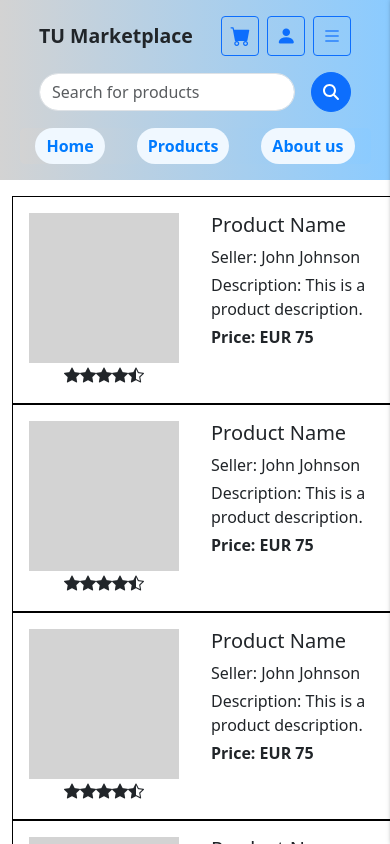
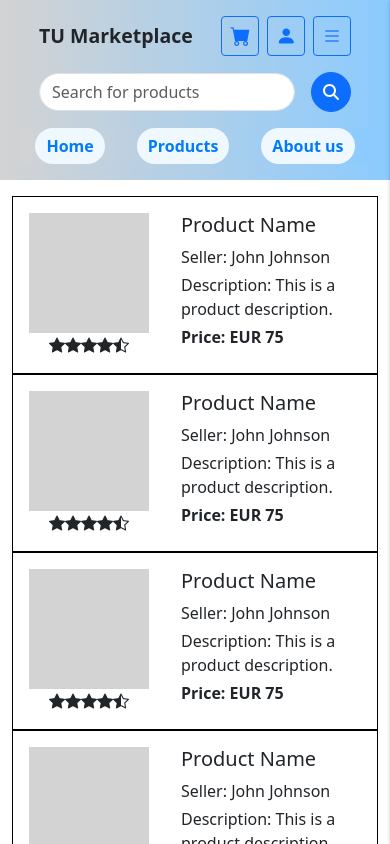
Before and after one commit to TemaQuanter/webdev2, a Next.js app: page /category in a window 390 px wide. Shown: the top 844 px of the page. Built offline with nearby package versions, Linux system fonts and the light colour scheme.

Commit message:
changed width in flexbox layout to be % instead of vw to fix the repsonsiveness for phones

```diff
--- a/src/components/ProductCard.jsx
+++ b/src/components/ProductCard.jsx
@@ -6,8 +6,10 @@ const FlexboxLayout = () => {
     <div
       style={{
         display: 'flex',
-        width: 'min(100vw, 30rem)',
-        border: '1px solid black'
+        flexWrap: 'wrap', // Ensures wrapping on smaller screens
+        width: 'min(100%, 30rem)', // Use percentage instead of vw
+        border: '1px solid black',
+        margin: '0 auto' // Center the container
       }}
     >
       {/* Left Section - 2/5 */}
@@ -25,8 +27,9 @@ const FlexboxLayout = () => {
         {/* Product image */}
         <div
           style={{
-            width: '150px',
-            height: '150px',
+            width: '100%',
+            maxWidth: '150px',
+            aspectRatio: '1',
             backgroundColor: '#d3d3d3'
           }}
         />
@@ -46,7 +49,7 @@ const FlexboxLayout = () => {
           flex: 3,
           display: 'flex',
           flexDirection: 'column',
-          justifyContent: 'top',
+          justifyContent: 'flex-start',
           padding: '1rem',
           boxSizing: 'border-box'
         }}
```
